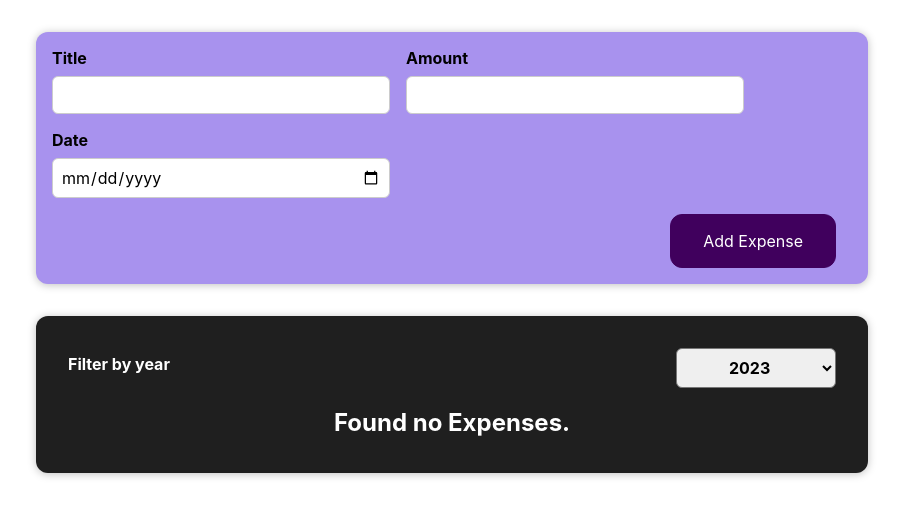
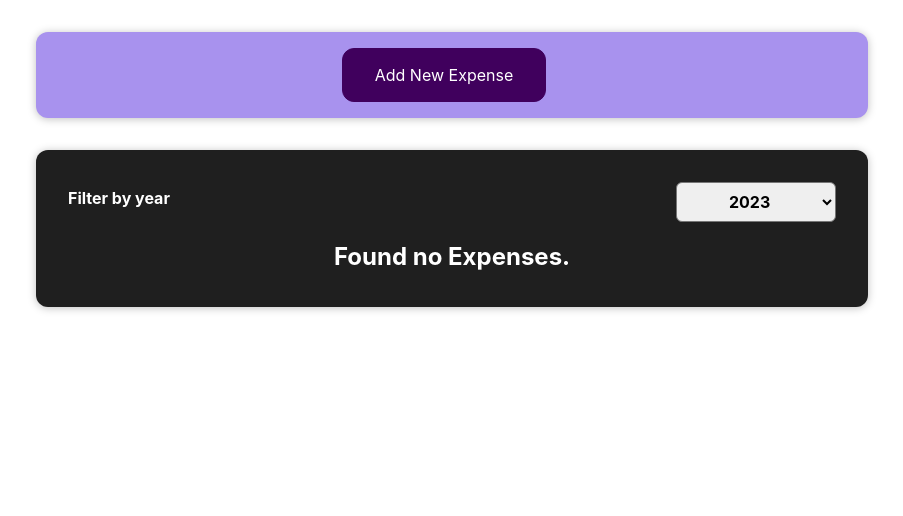
Before and after one commit to hertermat/expense-guide, a React (Create React App) app: page / in a window 1280 px wide. Shown: the top 516 px of the page, without its empty margins (188-1091 px from the left). Built offline with nearby package versions, Linux system fonts and the light colour scheme.

Commit message:
Enhanced the add new expense bar

```diff
--- a/src/components/NewExpense/ExpenseForm.js
+++ b/src/components/NewExpense/ExpenseForm.js
@@ -79,9 +79,10 @@ const ExpenseForm = (props) => {
             </div>
         </div>
         <div className="new-expense__actions">
+            <button type='button' onClick={props.onCancel}>Cancel</button>
             <button type='submit'>Add Expense</button>
+        </div>
 
-        </div>
     </form>)
 };
 
--- a/src/components/NewExpense/NewExpense.js
+++ b/src/components/NewExpense/NewExpense.js
@@ -1,8 +1,10 @@
-import React from "react";
+import React, {useState} from "react";
 import './NewExpense.css';
 import ExpenseForm from "./ExpenseForm";
 
 const NewExpense = (props) => {
+
+    const [isEditing, setIsEditing] = useState(false);
 
     const saveExpenseDataHandler = (enteredExpenseData) => {
         const expenseData = {
@@ -12,11 +14,23 @@ const NewExpense = (props) => {
         // Lifting State Up
         //Sending it to App.js to be used later on at Expense.js
         props.onAddExpense(expenseData);
+        setIsEditing(false);
     };
 
+    const startEditingHandler = () => {
+        setIsEditing(true);
+    }
+
+    const stopEditingHandler = () => {
+        setIsEditing(false);
+
+    }
+
     return <div className="new-expense">
-        <ExpenseForm onSaveExpenseData={saveExpenseDataHandler} />
+        {!isEditing && <button onClick={startEditingHandler}>Add New Expense</button>}
+        {isEditing && <ExpenseForm onSaveExpenseData={saveExpenseDataHandler} onCancel={stopEditingHandler} />}
     </div>
+
 };
 
 export default NewExpense;
```
